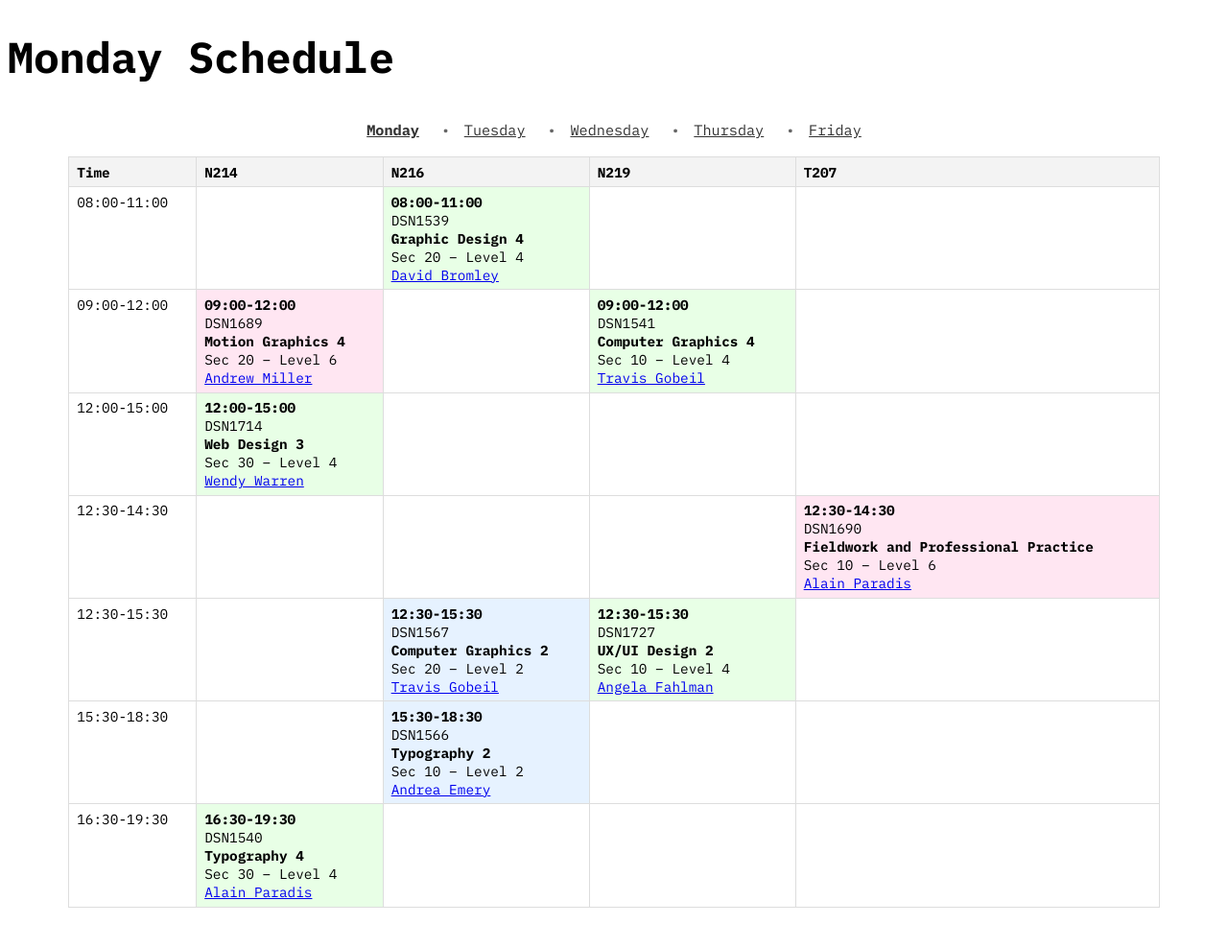
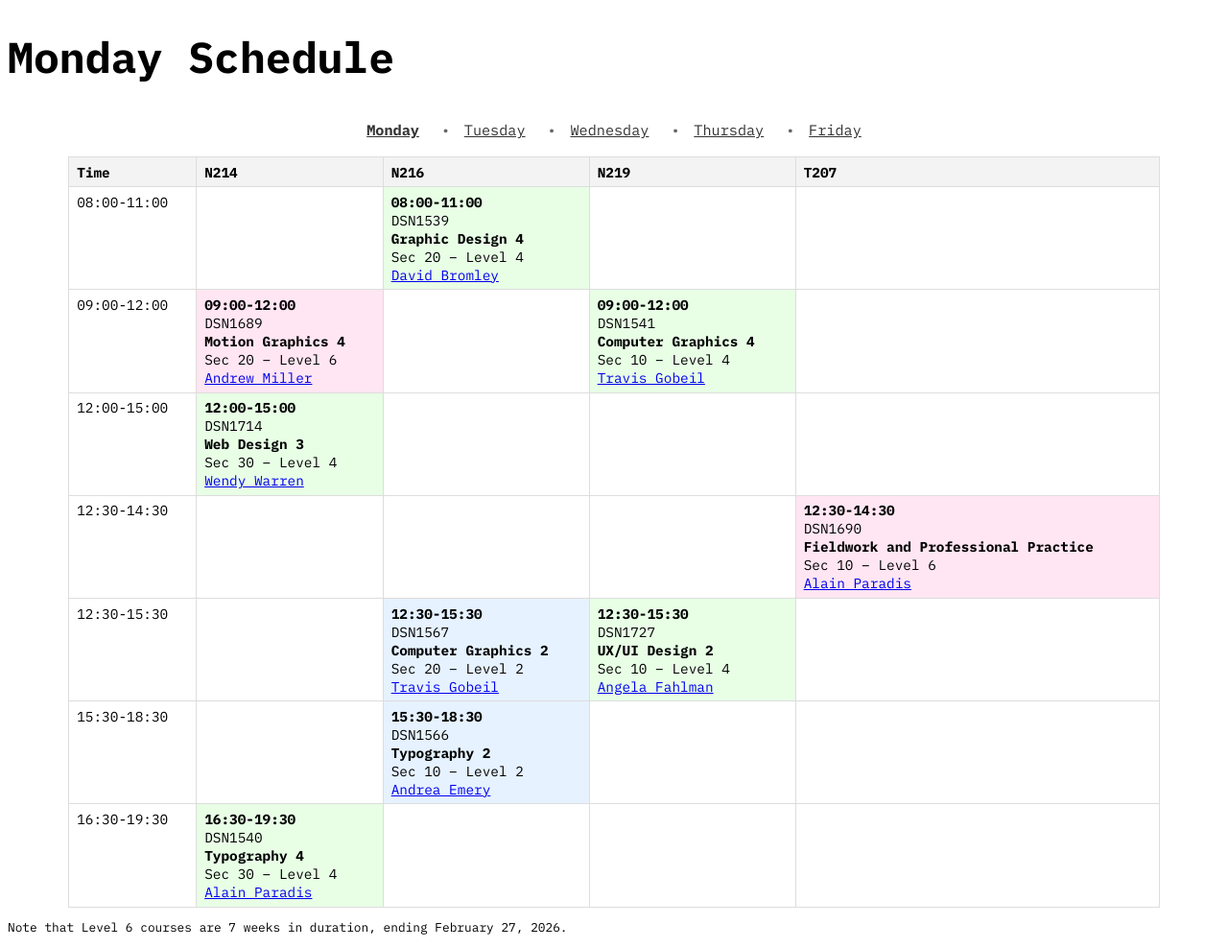
Before and after one commit to algonquindesign/algonquindesign.ca, a Jekyll site: the page built from schedule/index.md, in a window 1280 px wide. Shown: the whole page at 96% size. Built offline with Jekyll 4.4.1, drawn with Linux system fonts in a browser that asks for light colours; before the commit the page ends 958 px from its top, so only the background shows below that.

Commit message:
add note about short level 6

```diff
--- a/_layouts/day-schedule.html
+++ b/_layouts/day-schedule.html
@@ -9,21 +9,21 @@
 	<meta name="robots" content="noindex, nofollow">
 	<link rel="preconnect" href="https://fonts.gstatic.com" crossorigin>
 	<link href="https://fonts.googleapis.com/css2?family=IBM+Plex+Mono:ital,wght@0,300;0,400;0,600;0,700;1,300;1,400;1,600;1,700&amp;family=IBM+Plex+Sans:ital,wght@0,100..700;1,100..700&amp;family=IBM+Plex+Serif:ital,wght@0,400;0,500;0,700;1,400;1,500;1,700&amp;display=swap" rel="stylesheet">
-    <link rel="stylesheet" href="{{ './css/schedule.css' | relative_url }}">
+	<link rel="stylesheet" href="{{ './css/schedule.css' | relative_url }}">
 </head>
 <body>
 <header>
 	<h1>
 		{{ page.title }}
 	</h1>
-{% include schedule-nav.html %}
+	{% include schedule-nav.html %}
 </header>
 <main class="page-content">
 	{{ content }}
 </main>
 <footer>
 	<p>
-
+		Note that Level 6 courses are 7 weeks in duration, ending February 27, 2026.
 	</p>
 </footer>
 </body>
```
